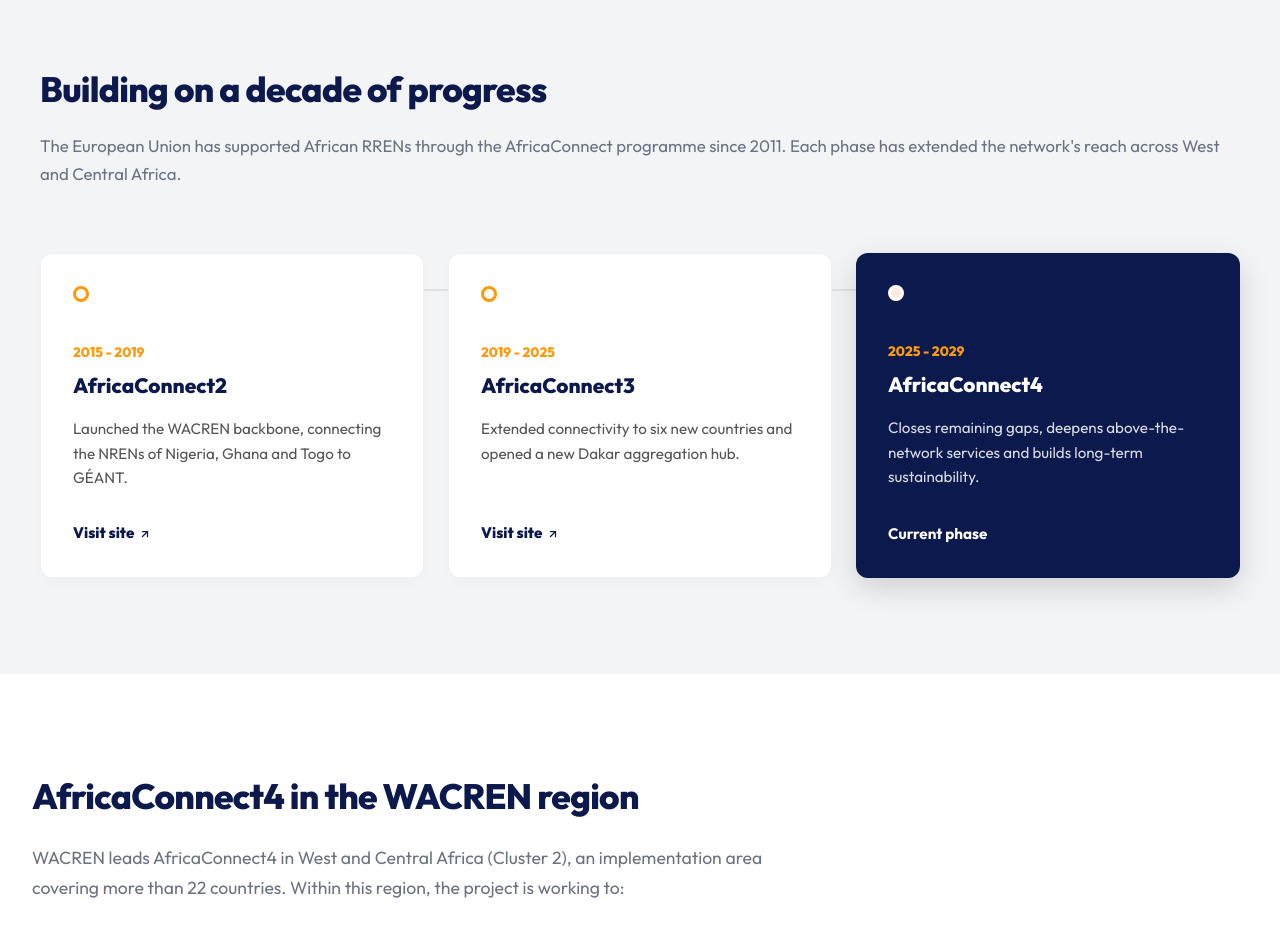
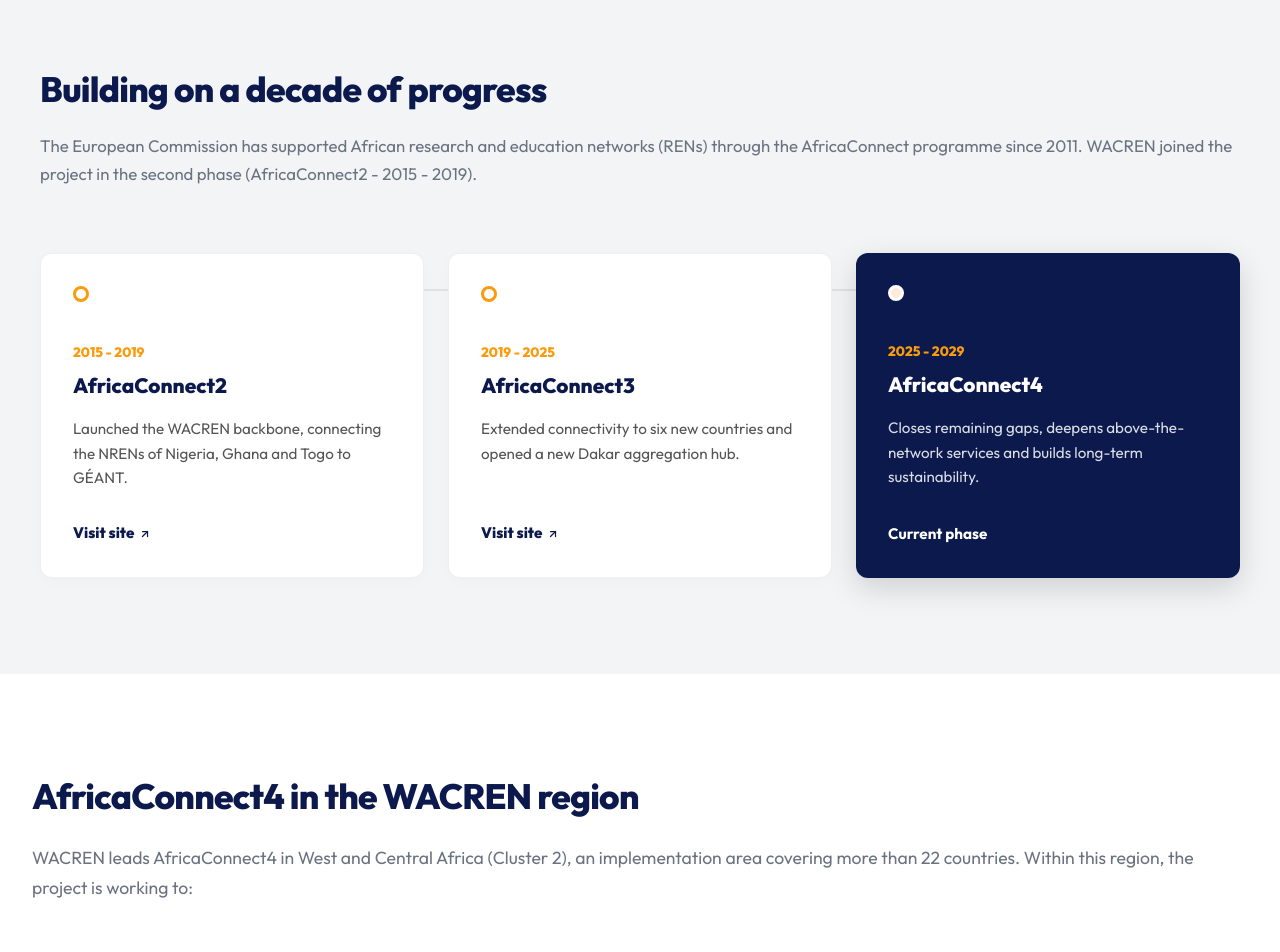
Before and after one commit to rizennews/africaconnect4, a Next.js app: page /about in a window 1280 px wide. Shown: the part 1060-2012 px from the top of the page. Built offline with nearby package versions, Linux system fonts and the light colour scheme.

Commit message:
Update AboutTimeline subtitle and WACREN region description width

```diff
--- a/src/components/AboutTimeline.tsx
+++ b/src/components/AboutTimeline.tsx
@@ -9,7 +9,7 @@
         <div className={styles.header}>
           <h2 className={styles.title}>Building on a decade of progress</h2>
           <p className={styles.subtitle}>
-            The European Union has supported African RRENs through the AfricaConnect programme since 2011. Each phase has extended the network's reach across West and Central Africa.
+            The European Commission has supported African research and education networks (RENs) through the AfricaConnect programme since 2011. WACREN joined the project in the second phase (AfricaConnect2 - 2015 - 2019).
           </p>
         </div>
 
--- a/src/components/AboutWacrenRegion.module.css
+++ b/src/components/AboutWacrenRegion.module.css
@@ -11,7 +11,7 @@
 }
 
 .header {
-  max-width: 800px;
+  max-width: 100%;
   margin-bottom: 3.5rem;
 }
 
```
